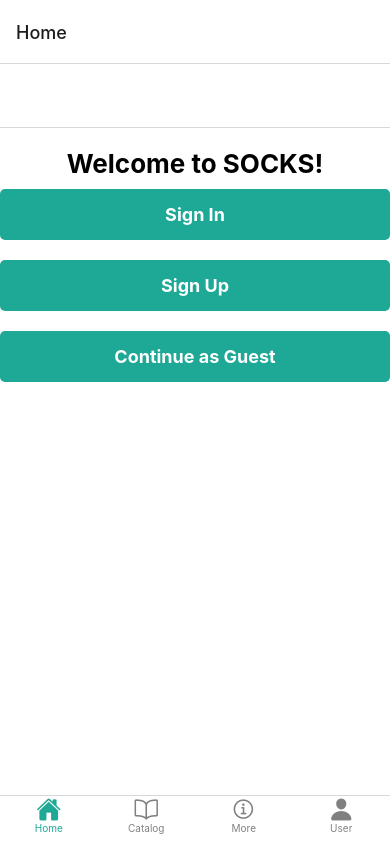
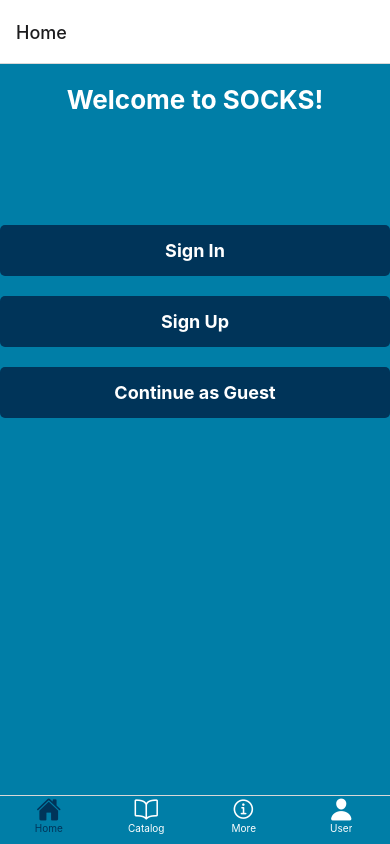
Before and after one commit to Hjarno1/MSD, a React Native app: screen /ItemList in a window 390 px wide. Built offline with nearby package versions, Linux system fonts and the light colour scheme.

Commit message:
design changes to all pages in the app

```diff
--- a/navigation/MainContainer.js
+++ b/navigation/MainContainer.js
@@ -45,10 +45,12 @@ function MainContainer() {
           },
         })}
         tabBarOptions={{
-          activeTintColor: '#1EA896',
-          inactiveTintColor: 'grey',
-          labelStyle: { paddingBottom: 10, fontSize: 10 },
-          style: { padding: 10, height: 60 }
+          activeTintColor: '#003459',
+          inactiveTintColor: 'white',
+          activeBackgroundColor: '#007EA7',
+          inactiveBackgroundColor: '#007EA7',
+          labelStyle: { paddingBottom: 10, fontSize: 10},
+          style: { padding: 10, height: 60},
         }}
       >
         <Tab.Screen name={homeName} component={AuthenticationStackScreen} />
@@ -77,10 +79,10 @@ const AuthenticationStack = createStackNavigator();
 function AuthenticationStackScreen() {
   return (
     <AuthenticationStack.Navigator>
-      <AuthenticationStack.Screen name="HomeScreen" component={HomeScreen} options={{ title: ''}}/>
-      <AuthenticationStack.Screen name="SignInScreen" component={SignInScreen} options={{ title: ''}}/>
-      <AuthenticationStack.Screen name="SignUpScreen" component={SignUpScreen} options={{ title: ''}}/>
-      <AuthenticationStack.Screen name="GuestScreen" component={GuestScreen} options={{ title: ''}}/>
+      <AuthenticationStack.Screen name="HomeScreen" component={HomeScreen} options={{ headerShown: false}}/>
+      <AuthenticationStack.Screen name="SignInScreen" component={SignInScreen} options={{}}/>
+      <AuthenticationStack.Screen name="SignUpScreen" component={SignUpScreen} options={{}}/>
+      <AuthenticationStack.Screen name="GuestScreen" component={GuestScreen}  options={{ }}/>
       {/* Add any other screens related to authentication here if needed */}
     </AuthenticationStack.Navigator>
   );
@@ -91,10 +93,10 @@ const userStack = createStackNavigator();
 function UserStackScreen() {
   return (
     <userStack.Navigator>
-      <userStack.Screen name="UserScreen" component={UserScreen} options={{ title: ''}}/>
-      <userStack.Screen name="PersonalScreen" component={PersonalScreen} options={{ title: ''}}/>
-      <userStack.Screen name="ChangePasswordScreen" component={ChangePasswordScreen} options={{ title: ''}}/>
-      <userStack.Screen name="PreviousRentScreen" component={PreviousRentScreen} options={{ title: ''}}/>
+      <userStack.Screen name="UserScreen" component={UserScreen} options={{ headerShown: false}}/>
+      <userStack.Screen name="PersonalScreen" component={PersonalScreen} options={{ }}/>
+      <userStack.Screen name="ChangePasswordScreen" component={ChangePasswordScreen} options={{ }}/>
+      <userStack.Screen name="PreviousRentScreen" component={PreviousRentScreen} options={{ }}/>
       {/* Add any other screens related to authentication here if needed */}
     </userStack.Navigator>
   );
--- a/navigation/screens/CarDetails.js
+++ b/navigation/screens/CarDetails.js
@@ -53,23 +53,10 @@ const CarDetails = ({ route }) => {
             <Text style={styles.priceText}>{car.price} dkk/day</Text>
           </DetailCard>
         </View>
-
         {/* Centered "Book Now" button at the bottom of Reservation Details */}
         <TouchableOpacity style={styles.bookNowButton}>
           <Text style={styles.bookNowButtonText}>Book Now</Text>
         </TouchableOpacity>
-      </View>
-
-      {/* Functionality Details */}
-      <View style={styles.detailsContainer}>
-        <Text style={styles.sectionTitle}>Functionality Details</Text>
-        {/* Add functionality details here */}
-      </View>
-
-      {/* General Rules */}
-      <View style={styles.detailsContainer}>
-        <Text style={styles.sectionTitle}>General Rules</Text>
-        {/* Add general rules here */}
       </View>
     </ScrollView>
   );
@@ -94,6 +81,7 @@ const styles = StyleSheet.create({
   container: {
     flex: 1,
     padding: 20,
+    backgroundColor: '#007EA7'
   },
   pageTitle: {
     fontSize: 24,
@@ -106,6 +94,7 @@ const styles = StyleSheet.create({
     fontWeight: 'bold',
     marginBottom: 10,
     textAlign: 'center',
+    color: 'white'
   },
   carImage: {
     width: '100%',
@@ -113,7 +102,7 @@ const styles = StyleSheet.create({
     marginBottom: 10,
   },
   detailsContainer: {
-    backgroundColor: 'white',
+    backgroundColor: '#003459',
     borderRadius: 8,
     marginVertical: 10,
     padding: 10,
@@ -125,6 +114,7 @@ const styles = StyleSheet.create({
     fontWeight: 'bold',
     marginBottom: 10,
     textAlign: 'center',
+    color: 'white',
   },
   detailsRow: {
     flexDirection: 'row',
@@ -141,6 +131,7 @@ const styles = StyleSheet.create({
     fontSize: 18,
     fontWeight: 'bold',
     marginBottom: 5,
+    color: 'white',
   },
   detailItem: {
     flexDirection: 'row',
@@ -149,17 +140,20 @@ const styles = StyleSheet.create({
   },
   detailItemLabel: {
     fontSize: 16,
+    color: 'white'
   },
   detailItemValue: {
     fontSize: 16,
     fontWeight: 'bold',
+    color: 'white'
   },
   priceText: {
     fontSize: 18,
     textAlign: 'center',
+    color: 'white'
   },
   bookNowButton: {
-    backgroundColor: '#1EA896',
+    backgroundColor: '#00171F',
     padding: 15,
     borderRadius: 8,
   },
--- a/navigation/screens/CatalogScreen.js
+++ b/navigation/screens/CatalogScreen.js
@@ -106,21 +106,21 @@ const fetchData = () => {
           <Button
             title="DatePicker"
             onPress={() => showMode("date")}
-            color="#1EA896" // Set the color to match the background color
+            color='#003459' // Set the color to match the background color
           />
         </View>
         <View style={styles.pickersInner}>
           <Button
             title="TimePicker"
             onPress={() => showMode("time")}
-            color="#1EA896" // Set the color to match the background color
+            color='#003459' // Set the color to match the background color
           />
         </View>
       </View>
-      <Text style={{ textAlign: 'center', fontSize: 19, marginBottom: 10 }}>{text}</Text>
+      <Text style={{ textAlign: 'center', fontSize: 19, marginBottom: 10, color: 'white', fontWeight: 'bold' }}>{text}</Text>
        <View
          style={{
-           backgroundColor: '#1EA896',
+           backgroundColor: '#00171F',
            height: 4.5,
            width: '100%',
          }}
@@ -188,13 +188,14 @@ const fetchData = () => {
 const styles = StyleSheet.create({
   container: {
     flex: 1,
+    backgroundColor: '#007EA7'
   },
   fakeCars: {
     flexDirection: 'row',
     alignItems: 'center',
     height: 200,
-    backgroundColor: '#f0f0f0',
-    borderColor: '#1EA896',
+    backgroundColor: '#007EA7',
+    borderColor: '#00171F',
     borderBottomWidth: 5,
   },
   pickersOuter: {
@@ -214,7 +215,7 @@ const styles = StyleSheet.create({
     marginLeft: 30,
   },
   detailButton: {
-    backgroundColor: '#1EA896',
+    backgroundColor: '#003459',
     padding: 10,
     borderRadius: 5,
     marginTop: 10,
@@ -223,11 +224,13 @@ const styles = StyleSheet.create({
   buttonText: {
     color: 'white',
     textAlign: 'center',
+    fontSize: 15,
   },
   carTitle: {
-    fontSize: 18,
+    fontSize: 22,
     fontWeight: 'bold',
     textAlign: 'center',
+    color: '#00171F'
   },
   detailButtonContainer: {
     flex: 1,
--- a/navigation/screens/ChangePasswordScreen.js
+++ b/navigation/screens/ChangePasswordScreen.js
@@ -13,8 +13,8 @@ export default function ChangePasswordScreen({ navigation }) {
     };
 
     return (
-        <View style={{ flex: 1, alignItems: 'center', justifyContent: 'center' }}>
-            <Text style={{ fontSize: 26, fontWeight: 'bold' }}>Change Password</Text>
+        <View style={{ flex: 1, alignItems: 'center', justifyContent: 'center', backgroundColor: '#007EA7' }}>
+            <Text style={{ fontSize: 26, fontWeight: 'bold', color:'white' }}>Change Password</Text>
             <TextInput
                 placeholder="Current Password"
                 secureTextEntry={true}
@@ -36,7 +36,7 @@ export default function ChangePasswordScreen({ navigation }) {
                 onChangeText={setConfirmPassword}
                 style={styles.input}
             />
-            <Button title="Change Password" onPress={handlePasswordChange} />
+            <Button color='#003459' title="Change Password" onPress={handlePasswordChange} />
         </View>
     );
 }
@@ -49,5 +49,6 @@ const styles = StyleSheet.create({
         borderWidth: 1,
         margin: 10,
         paddingLeft: 10,
+        backgroundColor: 'white'
     },
 });
--- a/navigation/screens/GuestScreen.js
+++ b/navigation/screens/GuestScreen.js
@@ -5,9 +5,9 @@ export default function GuestScreen({ navigation }) {
     // This screen can display content available to guest users.
     return (
         <View style={styles.container}>
-            <Text style={{ fontSize: 26, fontWeight: 'bold' }}>Welcome, Guest!</Text>
-            <Text>This is the content available to guest users.</Text>
-            <Button title="Continue as Guest" onPress={() => navigation.navigate('MainAppScreen')} />
+            <Text style={{ fontSize: 26, fontWeight: 'bold', color: 'white' }}>Welcome, Guest!</Text>
+            <Text style={{color: 'white'}}>This is the content available to guest users.</Text>
+            <Button color='#003459' title="Continue as Guest" onPress={() => navigation.navigate('MainAppScreen')} />
         </View>
     );
 }
@@ -15,7 +15,7 @@ export default function GuestScreen({ navigation }) {
 const styles = StyleSheet.create({
     container: {
         flex: 1,
-        backgroundColor: '#fff',
+        backgroundColor: '#007EA7',
         alignItems: 'center',
         justifyContent: 'center',
     },
--- a/navigation/screens/HomeScreen.js
+++ b/navigation/screens/HomeScreen.js
@@ -20,7 +20,7 @@ export default function HomeScreen({ navigation }) {
     return (
         <SafeAreaView style={styles.container}>
             <Text
-                style={{ fontSize: 26, fontWeight: 'bold', marginTop: 20 }}>
+                style={{ fontSize: 26, fontWeight: 'bold', marginTop: 20, color: 'white' }}>
                 Welcome to SOCKS!
             </Text>
             <View style={styles.buttonContainer}>
@@ -41,16 +41,17 @@ export default function HomeScreen({ navigation }) {
 const styles = StyleSheet.create({
     container: {
         flex: 1,
-        backgroundColor: 'white',
+        backgroundColor: '#007EA7',
         alignItems: 'center',
         justifyContent: 'flex-start',
     },
     buttonContainer: {
         width: Dimensions.get('window').width,
         alignItems: 'center',
+        marginTop: 100
     },
     button: {
-        backgroundColor: '#1EA896',
+        backgroundColor: '#003459',
         width: Dimensions.get('window').width,
         padding: 15,
         marginVertical: 10,
--- a/navigation/screens/MoreInformationScreen.js
+++ b/navigation/screens/MoreInformationScreen.js
@@ -37,7 +37,7 @@ export default function UserScreen({ navigation }) {
                             To use our car rental app, renters must be at least 21 years old with a
                             valid driver's license. Reservations can be made online for a minimum one-day
                             rental.{" "}
-                            <Text style={{ color: 'blue' }} onPress={toggleRuleExpand}>Read more</Text>
+                            <Text style={{ color: '#00A8E8'}} onPress={toggleRuleExpand}>Read more</Text>
                         </Text>
                     )}
                 </View>
@@ -68,7 +68,7 @@ export default function UserScreen({ navigation }) {
                             Welcome to the SOCKS App. By using the App, you agree to
                             these Terms of Service, which govern your access and use of the App provided
                             by SOCKS. You must be at least 18 years old to use the App.{'\n'}
-                            <Text style={{ color: 'blue' }} onPress={toggleTermsExpand}>Read more</Text>
+                            <Text style={{ color: '#00A8E8' }} onPress={toggleTermsExpand}>Read more</Text>
                         </Text>
                     )}
                 </View>
@@ -82,31 +82,35 @@ const styles = StyleSheet.create({
         flex: 1,
         alignItems: 'center',
         justifyContent: 'center',
+        backgroundColor: '#007EA7'
     },
     contentContainer: {
         alignItems: 'center',
         padding: 16,
-        width: '80%'
+        width: '80%',
     },
     pageHeader: {
         fontSize: 24,
         fontWeight: 'bold',
         marginBottom: 16,
+        color: 'white'
     },
     paragraphContainer: {
         marginBottom: 16,
-        backgroundColor: 'white',
         borderRadius: 10,
         marginTop: 20,
+        backgroundColor: '#003459'
     },
     header: {
         fontSize: 18,
         fontWeight: 'bold',
-        marginBottom: 8,
-        textAlign: 'center'
+        textAlign: 'center',
+        color: 'white'
     },
     paragraph: {
         fontSize: 16,
         lineHeight: 24,
+        color: 'white',
+        margin: 15
     },
 });
--- a/navigation/screens/PersonalScreen.js
+++ b/navigation/screens/PersonalScreen.js
@@ -33,8 +33,8 @@ export default function PersonalScreen({ navigation }) {
     <SafeAreaView style={styles.container}>
       <ScrollView contentContainerStyle={styles.scrollContainer}>
         <View style={styles.firstcontainer}>
-          <Text style={{ fontSize: 26, fontWeight: 'bold', textAlign: 'center' }}> Personal Information </Text>
-          <Text style={{ fontSize: 17, textAlign: 'center' }}>
+          <Text style={{ fontSize: 26, fontWeight: 'bold', textAlign: 'center', color: 'white' }}> Personal Information </Text>
+          <Text style={{ fontSize: 17, textAlign: 'center', color: 'white' }}>
             Before continuing, we need further information to set up your profile {'\n'}{'\n'}
           </Text>
 
@@ -74,7 +74,7 @@ export default function PersonalScreen({ navigation }) {
             onChangeText={text => setCountry(text)}
           />
 
-          <Button title="Save" onPress={savePersonalInfo} />
+          <Button color='#003459' title="Save" onPress={savePersonalInfo} />
         </View>
       </ScrollView>
     </SafeAreaView>
@@ -84,7 +84,7 @@ export default function PersonalScreen({ navigation }) {
 const styles = StyleSheet.create({
   container: {
     flex: 1,
-    backgroundColor: '#fff',
+    backgroundColor: '#007EA7',
     alignItems: 'center',
   },
   scrollContainer: {
@@ -98,6 +98,7 @@ const styles = StyleSheet.create({
   inputPlaceholder: {
     fontSize: 16,
     marginBottom: 5,
+    color: 'white'
   },
   input: {
     padding: 10,
--- a/navigation/screens/PreviousRentScreen.js
+++ b/navigation/screens/PreviousRentScreen.js
@@ -27,6 +27,7 @@ const styles = StyleSheet.create({
     flex: 1,
     alignItems: 'center',
     padding: 16,
+    backgroundColor: '#007EA7'
   },
   title: {
     fontSize: 24,
--- a/navigation/screens/SignInScreen.js
+++ b/navigation/screens/SignInScreen.js
@@ -17,7 +17,7 @@ export default function SignInScreen({ navigation }) {
 
     return (
         <View style={styles.container}>
-            <Text style={{ fontSize: 26, fontWeight: 'bold' }}>Sign In</Text>
+            <Text style={{ fontSize: 26, fontWeight: 'bold', color: 'white'}}>Sign In</Text>
             <TextInput
                 placeholder="Username or Email"
                 style={styles.input}
@@ -27,7 +27,7 @@ export default function SignInScreen({ navigation }) {
                 style={styles.input}
                 secureTextEntry
             />
-            <Button title="Sign In" onPress={handleSignIn} />
+            <Button color='#003459' title="Sign In" onPress={handleSignIn} />
         </View>
     );
 }
@@ -35,7 +35,7 @@ export default function SignInScreen({ navigation }) {
 const styles = StyleSheet.create({
     container: {
         flex: 1,
-        backgroundColor: '#fff',
+        backgroundColor: '#007EA7',
         alignItems: 'center',
         justifyContent: 'center',
     },
@@ -45,5 +45,6 @@ const styles = StyleSheet.create({
         padding: 10,
         borderColor: 'gray',
         borderWidth: 1,
+        backgroundColor: 'white'
     },
 });
--- a/navigation/screens/SignUpScreen.js
+++ b/navigation/screens/SignUpScreen.js
@@ -17,7 +17,7 @@ export default function SignUpScreen({ navigation }) {
 
     return (
         <View style={styles.container}>
-            <Text style={{ fontSize: 26, fontWeight: 'bold' }}>Sign Up</Text>
+            <Text style={{ fontSize: 26, fontWeight: 'bold', color: 'white'}}>Sign Up</Text>
             <TextInput
                 placeholder="Username"
                 style={styles.input}
@@ -31,7 +31,7 @@ export default function SignUpScreen({ navigation }) {
                 style={styles.input}
                 secureTextEntry
             />
-            <Button title="Sign Up" onPress={handleSignUp} />
+            <Button color='#003459' title="Sign Up" onPress={handleSignUp} />
         </View>
     );
 }
@@ -39,7 +39,7 @@ export default function SignUpScreen({ navigation }) {
 const styles = StyleSheet.create({
     container: {
         flex: 1,
-        backgroundColor: '#fff',
+        backgroundColor: '#007EA7',
         alignItems: 'center',
         justifyContent: 'center',
     },
@@ -49,5 +49,6 @@ const styles = StyleSheet.create({
         padding: 10,
         borderColor: 'gray',
         borderWidth: 1,
+        backgroundColor: 'white'
     },
 });
--- a/navigation/screens/UserScreen.js
+++ b/navigation/screens/UserScreen.js
@@ -66,13 +66,16 @@ const styles = StyleSheet.create({
         flex: 1,
         alignItems: 'center',
         justifyContent: 'center',
+        backgroundColor: '#007EA7'
     },
     userInfo: {
-        marginBottom: 20,
+        marginBottom: 10,
+        marginTop: 30,
     },
     userName: {
         fontSize: 24,
         fontWeight: 'bold',
+        color: 'white'
     },
     linkContainer: {
         flex: 1,
@@ -81,9 +84,10 @@ const styles = StyleSheet.create({
     },
     link: {
         marginVertical: 10,
-        backgroundColor: '#1EA896',
+        backgroundColor: '#003459',
         padding: 15,
-        paddingHorizontal: 60
+        paddingHorizontal: 60,
+        borderRadius: 10
     },
     linkText: {
         fontSize: 20,
```
